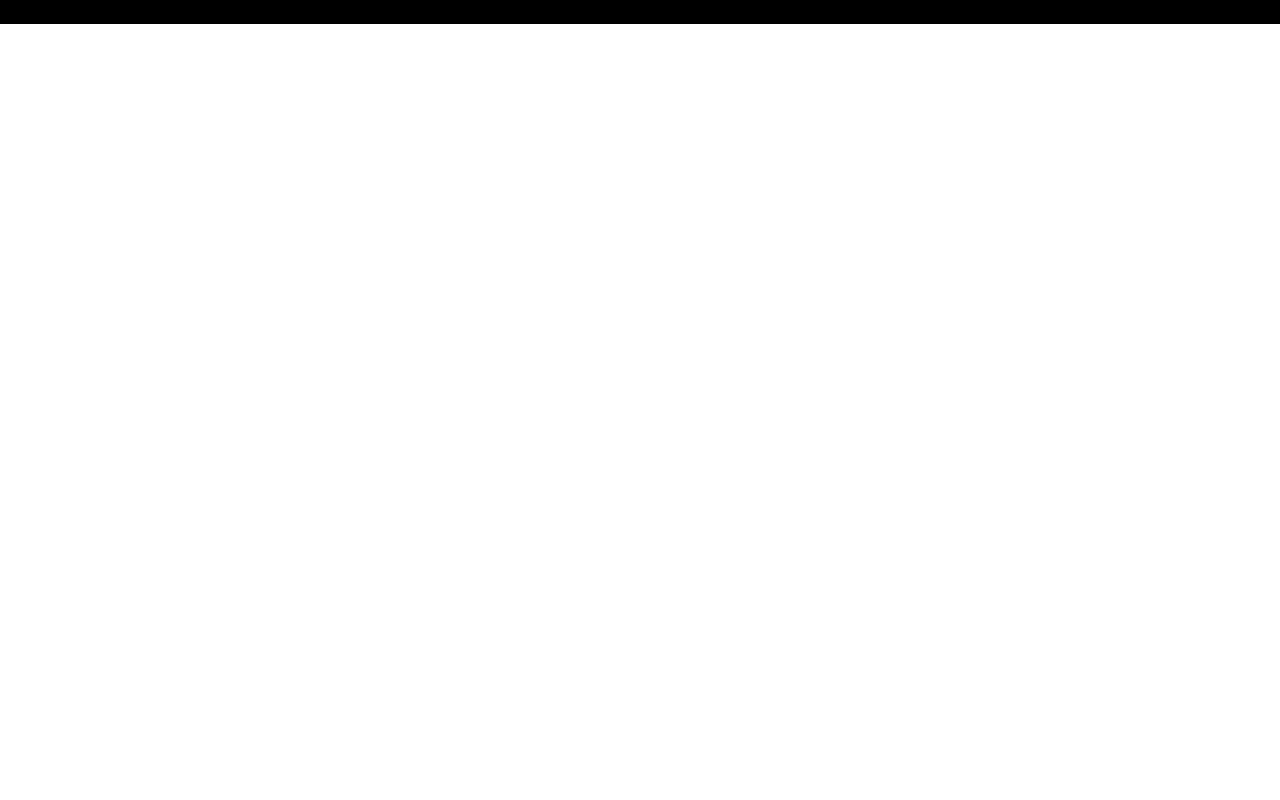
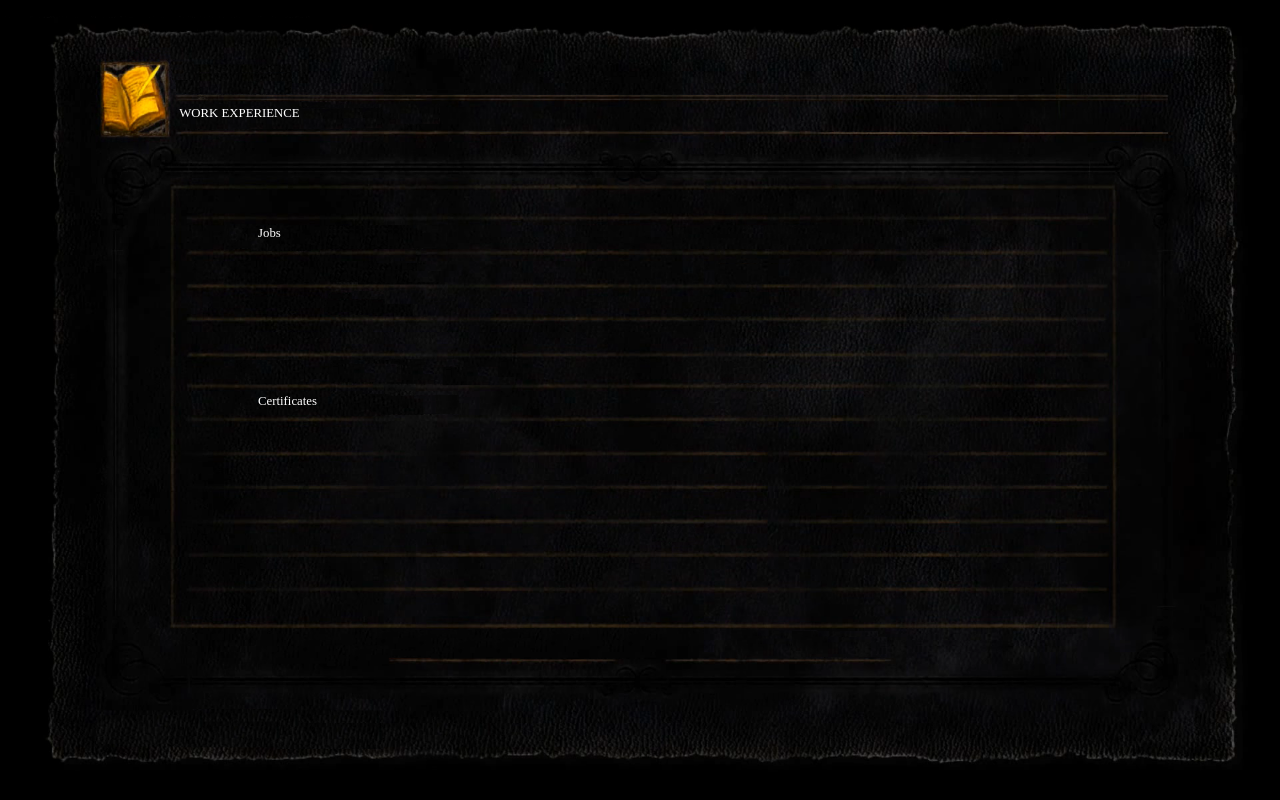
Before and after one commit to wasmac/mywebpage, a React (Create React App) app: page /WorkExpierience in a window 1280 px wide. Built offline with nearby package versions, Linux system fonts and the light colour scheme; a web font is replaced by a local one.

Commit message:
Repair Buttons and create WorkExperieceClass

```diff
--- a/src/App.css
+++ b/src/App.css
@@ -43,12 +43,26 @@
   padding: 14px 28px;
   cursor: pointer;
   display: inline-block;
-  transition: 0.5s;
+}
+
+.subMenuTxt {
+  font-family: "Adobe Garamond";
+  font-size: 1vw;
 }
 
 .buttonText {
   font-family: "Adobe Garamond";
+  text-align: center;
   text-transform: uppercase;
+  color: rgb(255, 255, 255);
+  font-size: 1vw;
+  display: flex;
+  justify-content: center;
+  align-items: center;
+  position: fixed;
+  border: none;
+  background-color: inherit;
+  display: inline-block;
 }
 
 .subText span:hover {
--- a/src/components/common/bonfireGif.jsx
+++ b/src/components/common/bonfireGif.jsx
@@ -3,7 +3,7 @@ import bonfire from "../../Images/bonfire-darksouls.gif";
 
 const Bonfire = () => {
   return (
-    <div className="fixed bottom-24 left-20  w-1/4 h-1/4 brightness-50">
+    <div className="fixed shirnk left-20 bottom-1/4  w-1/6 h-1/6 brightness-50">
       <img src={bonfire} />
     </div>
   );
--- /dev/null
+++ b/src/components/common/generateBackground.jsx
@@ -0,0 +1,13 @@
+function GenerateBackground({ img }) {
+  return (
+    <div className="relative flex w-screen h-screen ">
+      <img
+        className="absolute h-screen w-screen"
+        src={img}
+        alt={"backGround"}
+      />
+    </div>
+  );
+}
+
+export default GenerateBackground;
--- /dev/null
+++ b/src/components/common/generateTxt.jsx
@@ -0,0 +1,11 @@
+const GenerateTxt = ({ text, position, ...rest }) => {
+  const options = Object.values({ ...rest });
+  const classNames =
+    "subMenuTxt  text-white text-center te font-light uppercase absolute " +
+    position +
+    " " +
+    options;
+  return <p className={classNames}>{text}</p>;
+};
+
+export default GenerateTxt;
--- /dev/null
+++ b/src/components/common/subMenuButton.jsx
@@ -0,0 +1,55 @@
+import React, { useState } from "react";
+import SubMenuName from "./subMenuName";
+
+//each button navigates to different object
+//it takes "text" "component_name" and privdies "/ + component name form function"
+
+function SubMenuButton({ text, position, ...rest }) {
+  const [jobsButtons, setJobsButtons] = useState(null);
+  const [isInsideButton, setIsInsideButton] = useState("no");
+  const options = Object.values({ ...rest });
+  const classNames = position + " " + options;
+
+  function handleClick() {
+    if (jobsButtons != null && isInsideButton === "no") setJobsButtons(null);
+    if (jobsButtons === null && isInsideButton === "no") {
+      setIsInsideButton("yes");
+      setJobsButtons(
+        <div>
+          <SubMenuButton text="Intern" position="top-[28%] left-[35%]" />
+          <SubMenuButton
+            text="Repair Technican"
+            position="top-[32%] left-[35%]"
+          />
+          <SubMenuButton text="Teacher" position="top-[36.5%] left-[35%]" />
+          <SubMenuButton
+            text="Project Lead"
+            position="top-[40.5%] left-[35%]"
+          />
+        </div>
+      );
+    }
+    if (jobsButtons != null && isInsideButton === "yes") {
+      setJobsButtons(
+        <SubMenuName text="Sjema" position="top-[23%] left-[50%]" />
+      );
+    }
+    console.log(isInsideButton);
+  }
+  return (
+    <div>
+      <div
+        className={`" subMenuTxt text-white font-light
+                    uppercase absolute flex px-0.5 hover:bg-red-900
+                    cursor-default w-1/12 " ${classNames} `}
+      >
+        <button onClick={handleClick}>{text}</button>
+      </div>
+      <div>{jobsButtons}</div>
+    </div>
+  );
+}
+
+export default SubMenuButton;
+
+//top-[4.7%] left-[10.3%]
--- /dev/null
+++ b/src/components/common/subMenuName.jsx
@@ -0,0 +1,18 @@
+import React from "react";
+
+//each button navigates to different object
+//it takes "text" "component_name" and privdies "/ + component name form function"
+
+const SubMenuName = ({ text, position, ...rest }) => {
+  const options = Object.values({ ...rest });
+  const classNames =
+    "subMenuTxt  text-white text-center te font-light uppercase absolute " +
+    position +
+    " " +
+    options;
+  return <p className={classNames}>{text}</p>;
+};
+
+export default SubMenuName;
+
+//top-[4.7%] left-[10.3%]
--- a/src/components/menuButtons.jsx
+++ b/src/components/menuButtons.jsx
@@ -4,7 +4,7 @@ import { NavLink } from "react-router-dom";
 
 const MenuButtons = () => {
   return (
-    <div className="buttonText text-white text-center text-lg font-light relative top-1/4 flex justify-center content-center flex-col ">
+    <div className="buttonText text-lg font-light  bottom-32 flex justify-center content-center flex-col ">
       <NavLink to="/WorkExpierience">
         <MennuButton text="WORK EXPERIENCE" />
       </NavLink>
--- a/src/components/pages/workExperience.jsx
+++ b/src/components/pages/workExperience.jsx
@@ -1,9 +1,61 @@
 import React, { Component } from "react";
+import bgPicture from "../../Images/WorkExperienceBG.png";
+import SubMenuButton from "../common/subMenuButton";
+import GenerateBackground from "../common/generateBackground";
+import GenerateTxt from "../common/generateTxt";
 
-class WorkExpierience extends Component {
+// function WorkExpierience() {
+//   return (
+//     <div className="relative flex w-screen h-screen ">
+//       <img
+//         className="absolute h-screen w-screen"
+//         src={bgPicture}
+//         alt={"backGround"}
+//       />
+// <SubMenuName
+// text="Work experience"
+// position="top-[13%] left-[14%]"
+// additionalClasses="font-bold"
+//       />
+//       <SubMenuName
+// text="Please check my background"
+// position="top-[17%] left-[14%]"
+//       />
+//       <SubMenuButton text="Jobs" position="top-[28%] left-[20%]" />
+//       <SubMenuButton text="Certificates" position="top-[49%] left-[20%]" />
+//     </div>
+//   );
+// }
+
+// export default WorkExpierience;
+
+//style={bgPicture}
+//<div className="fixed bottom-24 left-20  w-1/4 h-1/4 brightness-50">
+
+class WorkExperience extends Component {
+  constructor(props) {
+    super(props);
+  }
+  state = {};
   render() {
-    return <div>WorkExperience</div>;
+    return (
+      <div>
+        <GenerateBackground img={bgPicture} />
+        <GenerateTxt
+          text="Work experience"
+          position="top-[13%] left-[14%]"
+          additionalClasses="font-bold"
+        />
+        <GenerateTxt
+          xt="Please check my background"
+          position="top-[17%] left-[14%]"
+        />
+        <SubMenuButton text="Jobs" position="top-[28%] left-[20%]" />
+        <SubMenuButton text="Certificates" position="top-[49%] left-[20%]" />
+        {/* {conditionallyRenderStuffForEachButton} */}
+      </div>
+    );
   }
 }
 
-export default WorkExpierience;
+export default WorkExperience;
```
Also changed, not shown: src/Images/WorkExperienceBG.png (added).
